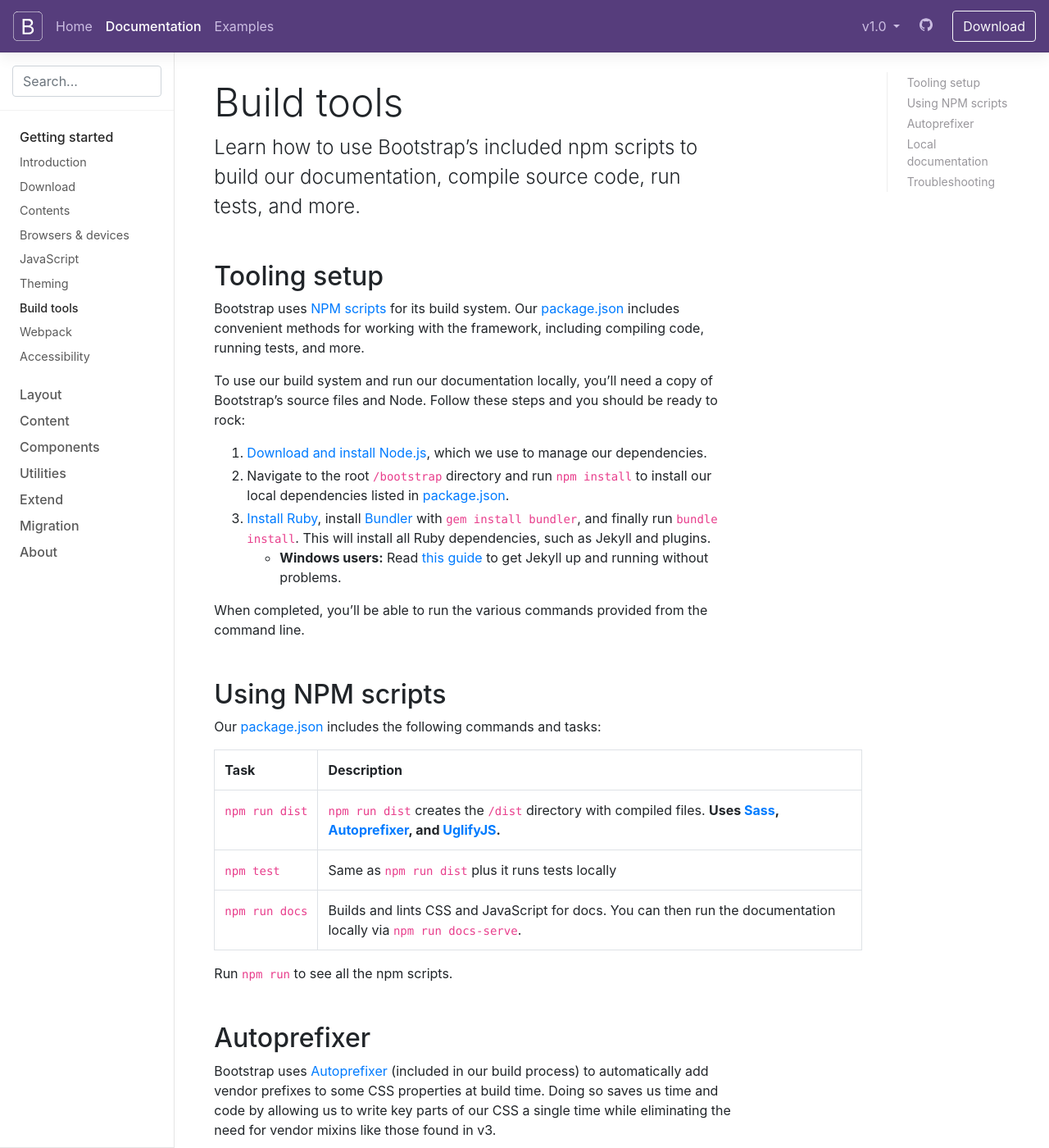
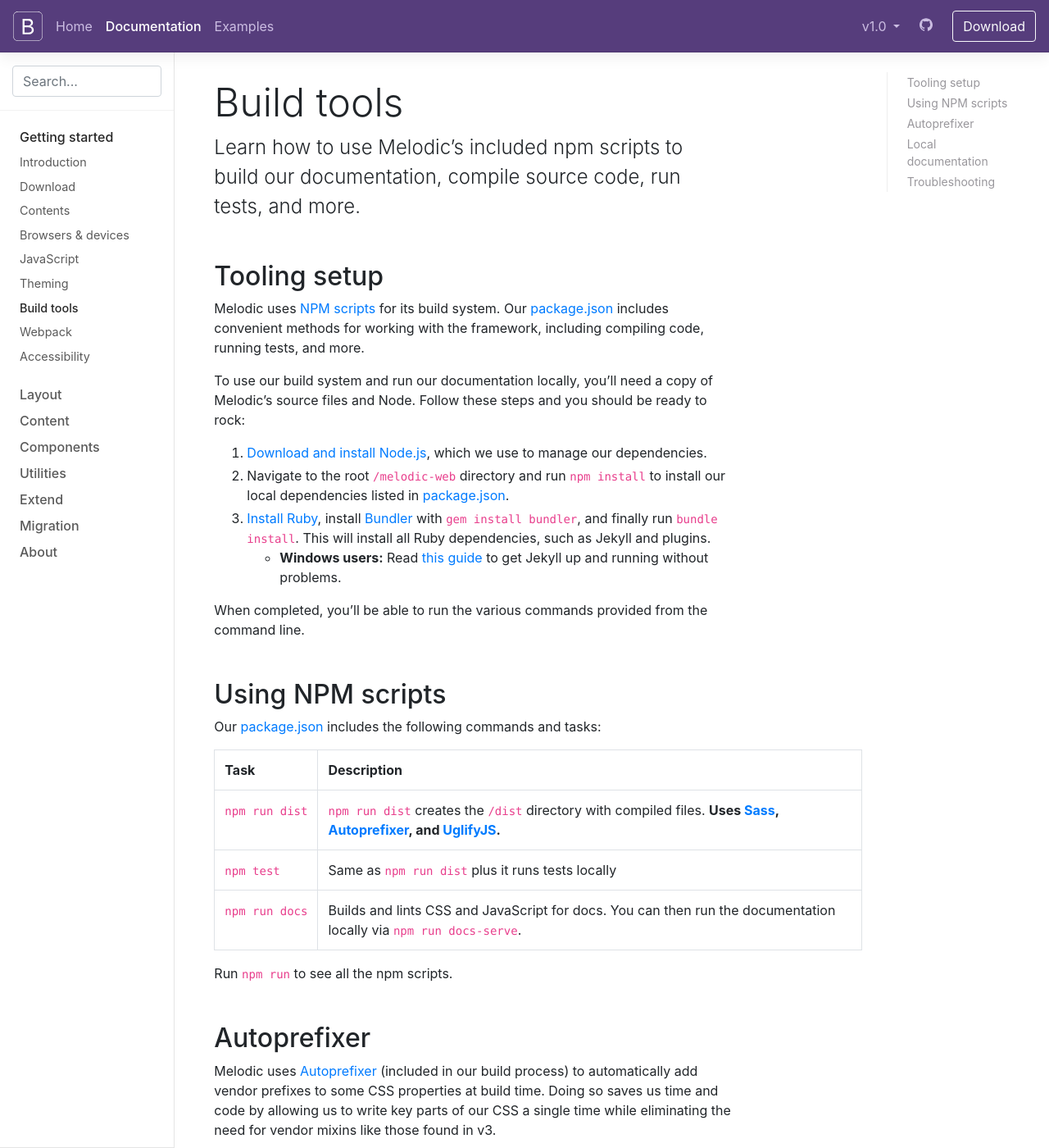
Before and after one commit to arielkirkwood/melodic-web, a Jekyll site: the page built from docs/4.0/getting-started/build-tools.md, in a window 1280 px wide and 1400 px high. Shown: the whole window at 82% size. Built offline with Jekyll 4.4.1, drawn with Linux system fonts in a browser that asks for light colours; nearby versions of some CDN libraries; comment, search, counter and statistics services are not loaded; the table of contents is made by our own code; some of the changed text lies outside the part shown.

Commit message:
Update Build Tools page

```diff
--- a/docs/4.0/getting-started/build-tools.md
+++ b/docs/4.0/getting-started/build-tools.md
@@ -1,19 +1,19 @@
 ---
 layout: docs
 title: Build tools
-description: Learn how to use Bootstrap's included npm scripts to build our documentation, compile source code, run tests, and more.
+description: Learn how to use Melodic's included npm scripts to build our documentation, compile source code, run tests, and more.
 group: getting-started
 toc: true
 ---
 
 ## Tooling setup
 
-Bootstrap uses [NPM scripts](https://docs.npmjs.com/misc/scripts) for its build system. Our [package.json]({{ site.repo }}/blob/v{{ site.current_version }}/package.json) includes convenient methods for working with the framework, including compiling code, running tests, and more.
+Melodic uses [NPM scripts](https://docs.npmjs.com/misc/scripts) for its build system. Our [package.json]({{ site.repo }}/blob/v{{ site.current_version }}/package.json) includes convenient methods for working with the framework, including compiling code, running tests, and more.
 
-To use our build system and run our documentation locally, you'll need a copy of Bootstrap's source files and Node. Follow these steps and you should be ready to rock:
+To use our build system and run our documentation locally, you'll need a copy of Melodic's source files and Node. Follow these steps and you should be ready to rock:
 
 1. [Download and install Node.js](https://nodejs.org/download/), which we use to manage our dependencies.
-2. Navigate to the root `/bootstrap` directory and run `npm install` to install our local dependencies listed in [package.json]({{ site.repo }}/blob/v{{ site.current_version }}/package.json).
+2. Navigate to the root `/melodic-web` directory and run `npm install` to install our local dependencies listed in [package.json]({{ site.repo }}/blob/v{{ site.current_version }}/package.json).
 3. [Install Ruby][install-ruby], install [Bundler][gembundler] with `gem install bundler`, and finally run `bundle install`. This will install all Ruby dependencies, such as Jekyll and plugins.
   - **Windows users:** Read [this guide](https://jekyllrb.com/docs/windows/) to get Jekyll up and running without problems.
 
@@ -36,7 +36,7 @@
 
 ## Autoprefixer
 
-Bootstrap uses [Autoprefixer][autoprefixer] (included in our build process) to automatically add vendor prefixes to some CSS properties at build time. Doing so saves us time and code by allowing us to write key parts of our CSS a single time while eliminating the need for vendor mixins like those found in v3.
+Melodic uses [Autoprefixer][autoprefixer] (included in our build process) to automatically add vendor prefixes to some CSS properties at build time. Doing so saves us time and code by allowing us to write key parts of our CSS a single time while eliminating the need for vendor mixins like those found in v3.
 
 We maintain the list of browsers supported through Autoprefixer in a separate file within our GitHub repository. See [/package.json]({{ site.repo }}/blob/v{{ site.current_version }}/package.json) for details.
 
@@ -45,7 +45,7 @@
 Running our documentation locally requires the use of Jekyll, a decently flexible static site generator that provides us: basic includes, Markdown-based files, templates, and more. Here's how to get it started:
 
 1. Run through the [tooling setup](#tooling-setup) above to install Jekyll (the site builder) and other Ruby dependencies with `bundle install`.
-2. From the root `/bootstrap` directory, run `npm run docs-serve` in the command line.
+2. From the root `/melodic-web` directory, run `npm run docs-serve` in the command line.
 3. Open `http://localhost:9001` in your browser, and voilà.
 
 Learn more about using Jekyll by reading its [documentation](https://jekyllrb.com/docs/home/).
```
